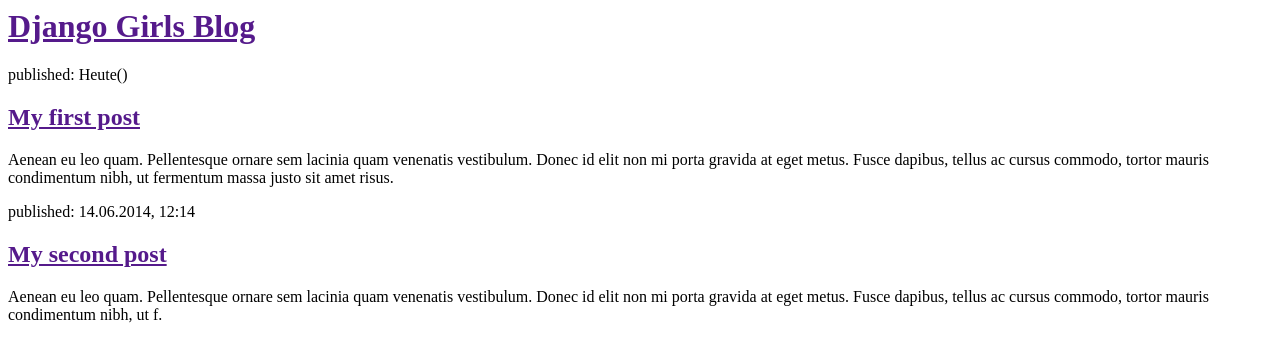
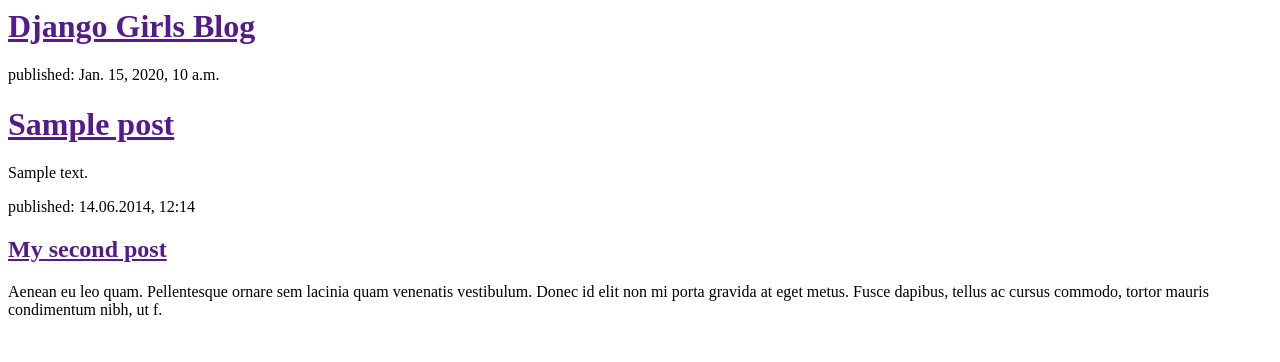
Before and after one commit to akwiaton/my-first-blog, a Django app: template blog/templates/blog/post_list.html in a window 1280 px wide. Shown: the top 362 px of the page. Run offline with Django 3.2, Linux system fonts and the light colour scheme; the template is opened without the code that fills it: values that come from a table or form of the project are taken from there, others are empty; tables that the repository leaves empty hold one stand-in row (values such as "Sample post").

Commit message:
Modified templates to display posts from database.

```diff
--- a/blog/templates/blog/post_list.html
+++ b/blog/templates/blog/post_list.html
@@ -6,12 +6,13 @@
         <div>
             <h1><a href="">Django Girls Blog</a></h1>
         </div>
-
-        <div>
-            <p>published: Heute()</p>
-            <h2><a href="">My first post</a></h2>
-            <p>Aenean eu leo quam. Pellentesque ornare sem lacinia quam venenatis vestibulum. Donec id elit non mi porta gravida at eget metus. Fusce dapibus, tellus ac cursus commodo, tortor mauris condimentum nibh, ut fermentum massa justo sit amet risus.</p>
-        </div>
+        {% for post in posts %}
+            <div>
+                <p>published: {{ post.published_date }}</p>
+                <h1><a href="">{{ post.title }}</a></h1>
+                <p>{{ post.text|linebreaks }}</p>
+            </div>
+        {% endfor %}
 
         <div>
             <p>published: 14.06.2014, 12:14</p>
```
Also changed, not shown: blog/models.py (+5 -5 lines), blog/views.py (+6 -1 lines).
